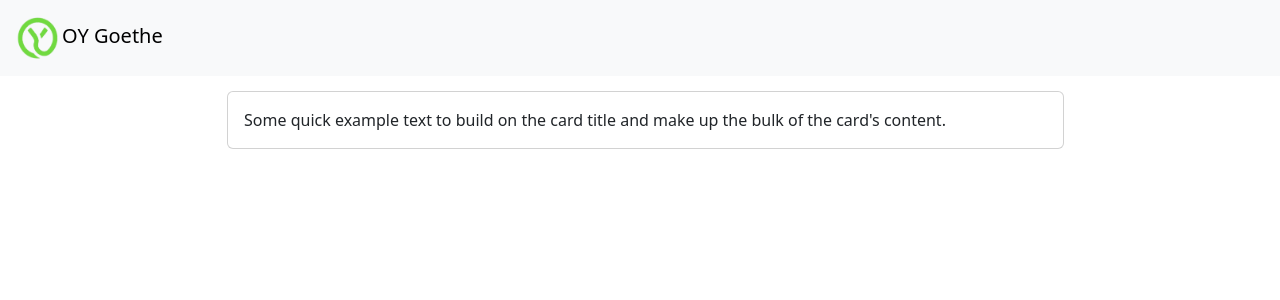
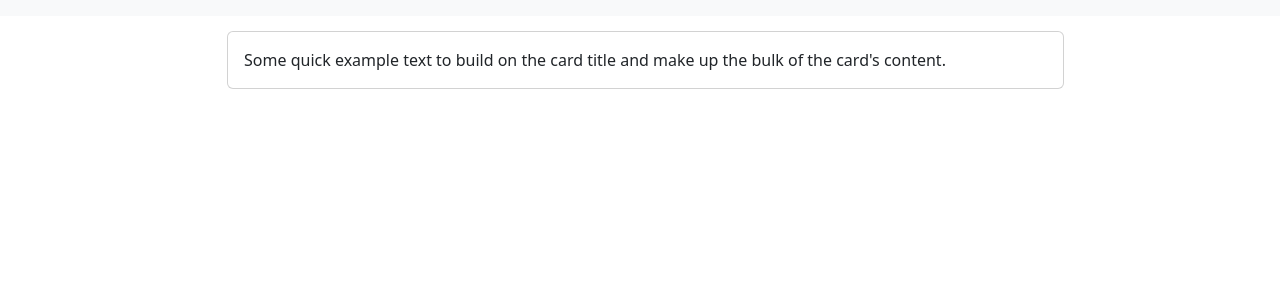
Before and after one commit to zain00abd/bs-react, a Next.js app: page /Haloo in a window 1280 px wide. Shown: the top 300 px of the page. Built offline with nearby package versions, Linux system fonts and the light colour scheme.

Commit message:
Update page.tsx

```diff
--- a/app/Haloo/page.tsx
+++ b/app/Haloo/page.tsx
@@ -6,10 +6,6 @@ function Halo() {
         <>
             <nav className="navbar bg-body-tertiary">
                 <div className="container-fluid">
-                    <a className="navbar-brand" href="#">
-                        <img src="./photo/xz1.png" alt="Logo" width="50" height="50" className="d-inline-block " />
-                        OY Goethe
-                    </a>
                 </div>
             </nav>
             <div className="container ">
```
